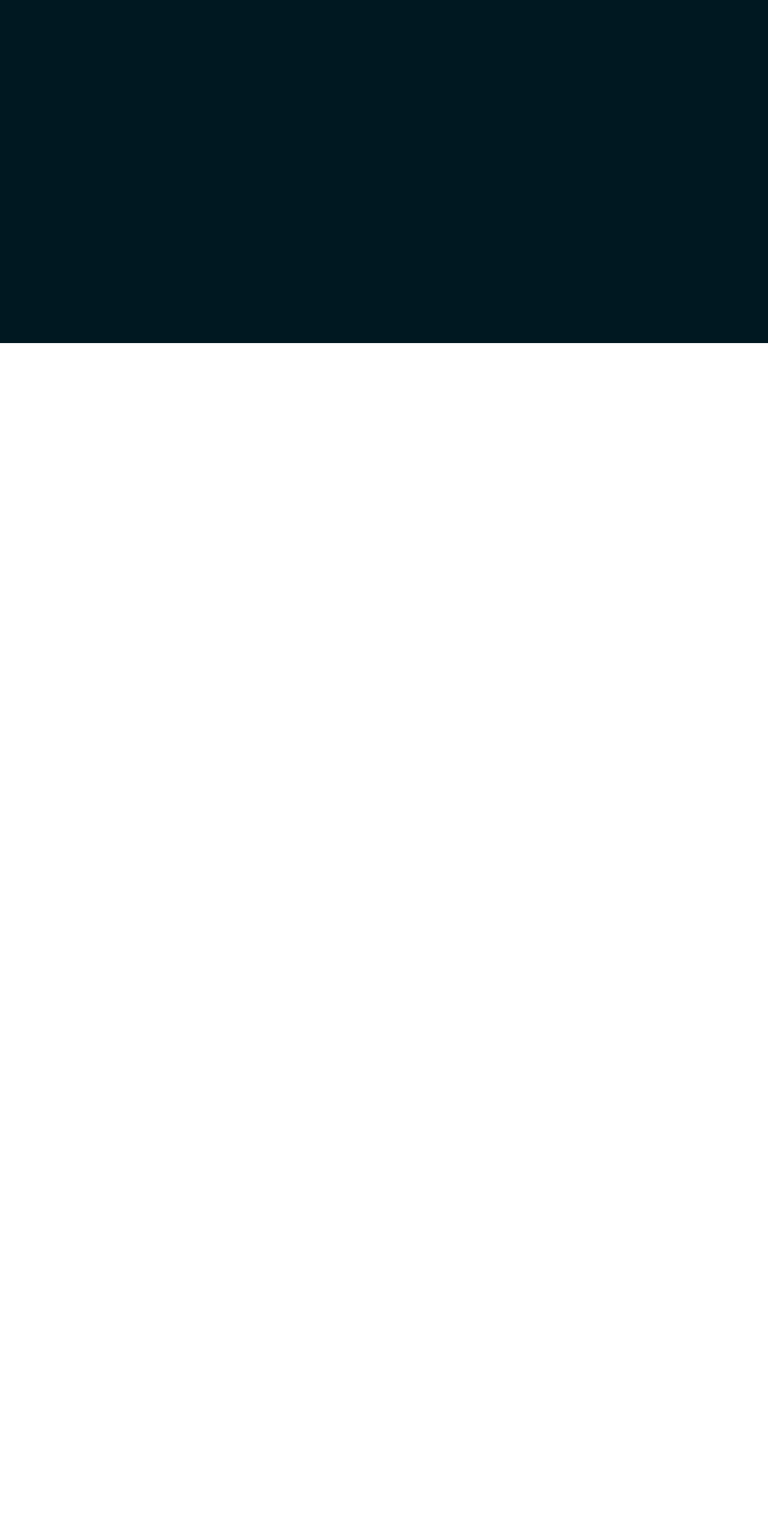
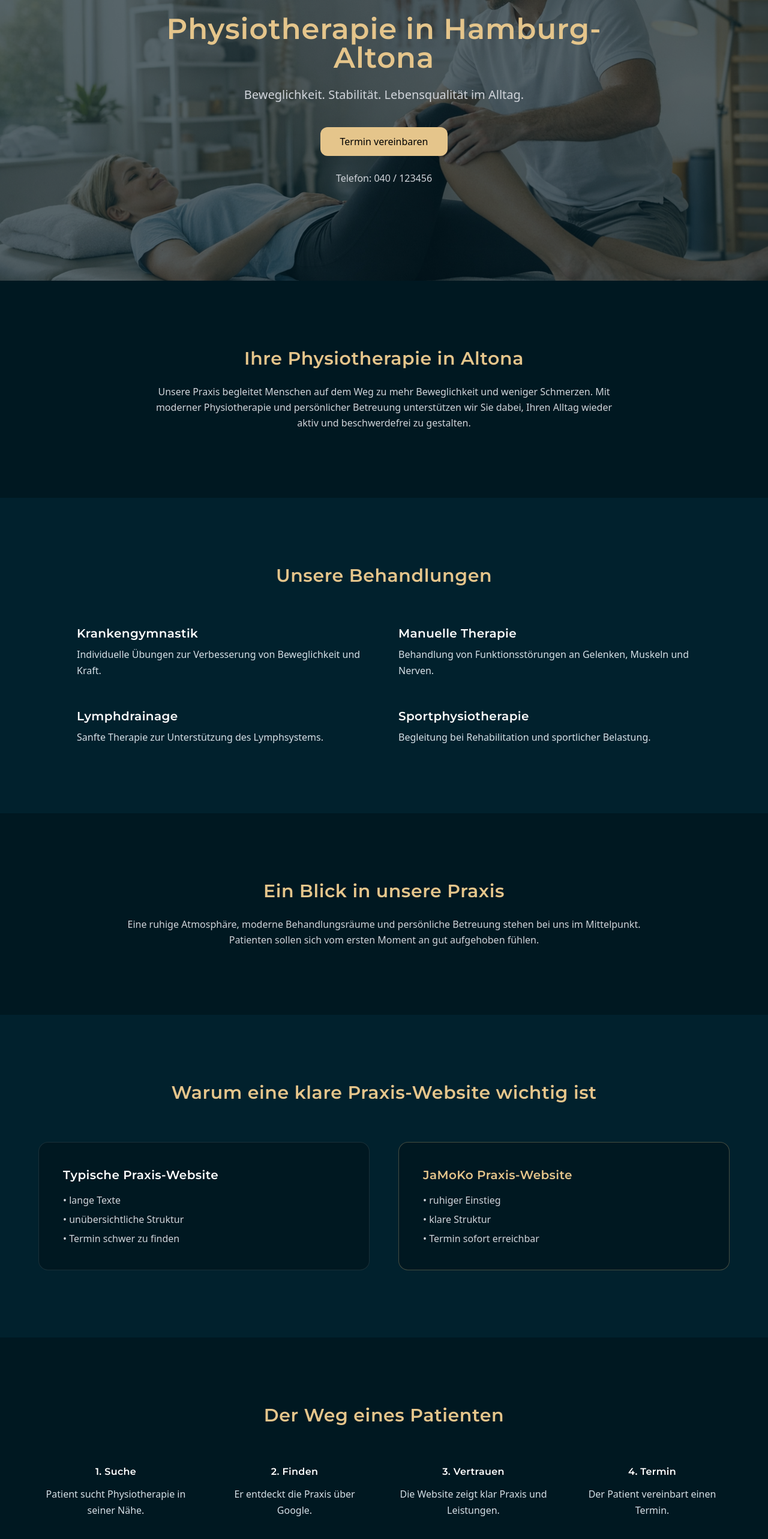
Before and after one commit to Jamoko112026/Jamoko-v1, a React (Vite) app: page /physio in a window 1280 px wide. Before the commit this address had no page. Shown: the part 228-2794 px from the top of the page at 60% size. Before the commit the page ends 800 px from the top, so only its background shows below. Built offline with nearby package versions, Linux system fonts and the light colour scheme.

Commit message:
physio demo page

```diff
--- a/src/components/AnimatedRoutes.tsx
+++ b/src/components/AnimatedRoutes.tsx
@@ -1,52 +1,57 @@
 // src/components/AnimatedRoutes.tsx
 
-import { Routes, Route, useLocation } from "react-router-dom";
-import { AnimatePresence, motion } from "framer-motion";
+import { Routes, Route, useLocation } from "react-router-dom"
+import { AnimatePresence, motion } from "framer-motion"
 
 // Layout
-import JamokoLayout from "../layouts/JamokoLayout";
+import JamokoLayout from "../layouts/JamokoLayout"
 
 // Core Pages
-import Home from "../pages/Home";
-import MiniSite from "../pages/MiniSite";
-import Pricing from "../pages/Pricing";
-import FAQ from "../pages/FAQ";
-import Kontakt from "../pages/Kontakt";
-import About from "../pages/About";
-import Business from "../pages/Business";
+import Home from "../pages/Home"
+import MiniSite from "../pages/MiniSite"
+import Pricing from "../pages/Pricing"
+import FAQ from "../pages/FAQ"
+import Kontakt from "../pages/Kontakt"
+import About from "../pages/About"
+import Business from "../pages/Business"
 
-// Case Studies
-import SLBautec from "../pages/SLBautec";
-import PhysioDemo from "../pages/PhysioDemo";
+// Case Studies / Demos
+import SLBautec from "../pages/SLBautec"
+import PhysioDemo from "../pages/PhysioDemo"
 
 // Legal
-import Impressum from "../pages/Impressum";
-import Datenschutz from "../pages/Datenschutz";
-import AGB from "../pages/AGB";
+import Impressum from "../pages/Impressum"
+import Datenschutz from "../pages/Datenschutz"
+import AGB from "../pages/AGB"
 
 export default function AnimatedRoutes() {
-  const location = useLocation();
+  const location = useLocation()
 
   return (
     <AnimatePresence mode="wait">
       <motion.div
         key={location.pathname}
-        initial={{ opacity: 0, y: 16 }}
+        initial={{ opacity: 0, y: 12 }}
         animate={{ opacity: 1, y: 0 }}
-        exit={{ opacity: 0, y: -10 }}
+        exit={{ opacity: 0, y: -8 }}
         transition={{
-          duration: 0.4,
+          duration: 0.35,
           ease: [0.22, 1, 0.36, 1],
         }}
       >
         <Routes location={location}>
+
           <Route path="/" element={<JamokoLayout />}>
 
-            {/* Core */}
+            {/* Home */}
             <Route index element={<Home />} />
+
+            {/* Services */}
             <Route path="minisite" element={<MiniSite />} />
             <Route path="business" element={<Business />} />
             <Route path="pricing" element={<Pricing />} />
+
+            {/* Info */}
             <Route path="faq" element={<FAQ />} />
             <Route path="kontakt" element={<Kontakt />} />
             <Route path="about" element={<About />} />
@@ -54,8 +59,8 @@ export default function AnimatedRoutes() {
             {/* Case Study */}
             <Route path="sl-bautec" element={<SLBautec />} />
 
-            {/* Demo */}
-            <Route path="physio-demo" element={<PhysioDemo />} />
+            {/* Demo Pages */}
+            <Route path="physio" element={<PhysioDemo />} />
 
             {/* Legal */}
             <Route path="impressum" element={<Impressum />} />
@@ -63,8 +68,9 @@ export default function AnimatedRoutes() {
             <Route path="agb" element={<AGB />} />
 
           </Route>
+
         </Routes>
       </motion.div>
     </AnimatePresence>
-  );
+  )
 }
--- a/src/pages/PhysioDemo.tsx
+++ b/src/pages/PhysioDemo.tsx
@@ -11,7 +11,7 @@ export default function PhysioDemo() {
           className="absolute inset-0 w-full h-full object-cover"
         />
 
-        <div className="absolute inset-0 bg-[#001821]/60"></div>
+        <div className="absolute inset-0 bg-[#001821]/65"></div>
 
         <div className="relative z-10 max-w-3xl">
 
@@ -19,8 +19,8 @@ export default function PhysioDemo() {
             Physiotherapie in Hamburg-Altona
           </h1>
 
-          <p className="text-xl text-gray-300 mb-8">
-            Beweglichkeit. Stabilität. Lebensqualität.
+          <p className="text-lg md:text-xl text-gray-300 mb-10">
+            Beweglichkeit. Stabilität. Lebensqualität im Alltag.
           </p>
 
           <button className="px-8 py-3 rounded-xl bg-jamoko-gold text-black font-medium hover:opacity-90 transition">
@@ -36,9 +36,9 @@ export default function PhysioDemo() {
 
 
       {/* PRAXIS */}
-      <section className="py-24 px-6 text-center">
+      <section className="py-28 px-6">
 
-        <div className="max-w-3xl mx-auto">
+        <div className="max-w-3xl mx-auto text-center">
 
           <h2 className="text-3xl mb-6 font-light">
             Ihre Physiotherapie in Altona
@@ -47,7 +47,7 @@ export default function PhysioDemo() {
           <p className="text-gray-300 leading-relaxed">
             Unsere Praxis begleitet Menschen auf dem Weg zu mehr Beweglichkeit
             und weniger Schmerzen. Mit moderner Physiotherapie und persönlicher
-            Betreuung helfen wir Ihnen dabei, Ihren Alltag wieder aktiv
+            Betreuung unterstützen wir Sie dabei, Ihren Alltag wieder aktiv
             und beschwerdefrei zu gestalten.
           </p>
 
@@ -57,7 +57,7 @@ export default function PhysioDemo() {
 
 
       {/* BEHANDLUNGEN */}
-      <section className="py-24 px-6 bg-[#01212d]">
+      <section className="py-28 px-6 bg-[#01212d]">
 
         <div className="max-w-5xl mx-auto">
 
@@ -79,7 +79,7 @@ export default function PhysioDemo() {
 
             <div>
               <h3 className="text-xl mb-2 text-white">Lymphdrainage</h3>
-              <p>Unterstützung des Lymphsystems zur Reduzierung von Schwellungen.</p>
+              <p>Sanfte Therapie zur Unterstützung des Lymphsystems.</p>
             </div>
 
             <div>
@@ -95,7 +95,7 @@ export default function PhysioDemo() {
 
 
       {/* PRAXIS EINBLICKE */}
-      <section className="py-24 px-6">
+      <section className="py-28 px-6">
 
         <div className="max-w-4xl mx-auto text-center">
 
@@ -104,9 +104,9 @@ export default function PhysioDemo() {
           </h2>
 
           <p className="text-gray-300 leading-relaxed">
-            Unsere Praxis steht für eine ruhige Atmosphäre, moderne
-            Behandlungsräume und persönliche Betreuung. Patienten sollen
-            sich vom ersten Moment an wohlfühlen.
+            Eine ruhige Atmosphäre, moderne Behandlungsräume und persönliche
+            Betreuung stehen bei uns im Mittelpunkt. Patienten sollen sich
+            vom ersten Moment an gut aufgehoben fühlen.
           </p>
 
         </div>
@@ -115,7 +115,7 @@ export default function PhysioDemo() {
 
 
       {/* WEBSITE ERKLÄRUNG */}
-      <section className="py-24 px-6 bg-[#01212d]">
+      <section className="py-28 px-6 bg-[#01212d]">
 
         <div className="max-w-6xl mx-auto">
 
@@ -132,12 +132,13 @@ export default function PhysioDemo() {
               </h3>
 
               <ul className="text-gray-300 space-y-2">
-                <li>• viele lange Texte</li>
+                <li>• lange Texte</li>
                 <li>• unübersichtliche Struktur</li>
                 <li>• Termin schwer zu finden</li>
               </ul>
 
             </div>
+
 
             <div className="p-10 rounded-2xl bg-[#001821] border border-jamoko-gold/30">
 
@@ -161,7 +162,7 @@ export default function PhysioDemo() {
 
 
       {/* PATIENTENREISE */}
-      <section className="py-24 px-6">
+      <section className="py-28 px-6">
 
         <div className="max-w-6xl mx-auto text-center">
 
@@ -173,22 +174,22 @@ export default function PhysioDemo() {
 
             <div>
               <h3 className="text-white mb-3">1. Suche</h3>
-              <p>Patient sucht Physiotherapie in der Nähe.</p>
+              <p>Patient sucht Physiotherapie in seiner Nähe.</p>
             </div>
 
             <div>
               <h3 className="text-white mb-3">2. Finden</h3>
-              <p>Er entdeckt die Praxis bei Google.</p>
+              <p>Er entdeckt die Praxis über Google.</p>
             </div>
 
             <div>
               <h3 className="text-white mb-3">3. Vertrauen</h3>
-              <p>Website zeigt Praxis und Behandlungen klar.</p>
+              <p>Die Website zeigt klar Praxis und Leistungen.</p>
             </div>
 
             <div>
               <h3 className="text-white mb-3">4. Termin</h3>
-              <p>Patient vereinbart einen Termin.</p>
+              <p>Der Patient vereinbart einen Termin.</p>
             </div>
 
           </div>
@@ -199,7 +200,7 @@ export default function PhysioDemo() {
 
 
       {/* BEWERTUNGEN */}
-      <section className="py-24 px-6 bg-[#01212d]">
+      <section className="py-28 px-6 bg-[#01212d]">
 
         <div className="max-w-6xl mx-auto text-center">
 
@@ -208,27 +209,27 @@ export default function PhysioDemo() {
           </h2>
 
           <p className="text-gray-400 mb-16">
-            Über 120 zufriedene Patientenbewertungen
+            Über 120 zufriedene Bewertungen
           </p>
 
           <div className="grid md:grid-cols-3 gap-10">
 
             <div className="p-8 rounded-2xl bg-[#001821] border border-white/10">
-              <p className="text-jamoko-gold mb-3">★★★★★</p>
+              <p className="text-jamoko-gold mb-3 text-lg">★★★★★</p>
               <p className="text-gray-300">
                 Sehr freundliches Team und kompetente Behandlung.
               </p>
             </div>
 
             <div className="p-8 rounded-2xl bg-[#001821] border border-white/10">
-              <p className="text-jamoko-gold mb-3">★★★★★</p>
+              <p className="text-jamoko-gold mb-3 text-lg">★★★★★</p>
               <p className="text-gray-300">
                 Schnelle Terminvergabe und angenehme Atmosphäre.
               </p>
             </div>
 
             <div className="p-8 rounded-2xl bg-[#001821] border border-white/10">
-              <p className="text-jamoko-gold mb-3">★★★★★</p>
+              <p className="text-jamoko-gold mb-3 text-lg">★★★★★</p>
               <p className="text-gray-300">
                 Sehr professionelle Betreuung nach meiner Verletzung.
               </p>
@@ -242,7 +243,7 @@ export default function PhysioDemo() {
 
 
       {/* TERMIN */}
-      <section className="py-24 px-6 text-center">
+      <section className="py-28 px-6 text-center">
 
         <h2 className="text-3xl mb-6 font-light">
           Termin vereinbaren
@@ -260,15 +261,15 @@ export default function PhysioDemo() {
 
 
       {/* KONTAKT */}
-      <section className="py-24 px-6 text-center bg-[#01212d]">
+      <section className="py-28 px-6 text-center bg-[#01212d]">
 
         <h2 className="text-3xl mb-6 font-light">
           Kontakt
         </h2>
 
         <p className="text-gray-300">
-          Physiotherapie Altona <br/>
-          Musterstraße 12 <br/>
+          Physiotherapie Altona <br />
+          Musterstraße 12 <br />
           22765 Hamburg
         </p>
 
@@ -279,5 +280,5 @@ export default function PhysioDemo() {
       </section>
 
     </main>
-  );
+  )
 }
```
